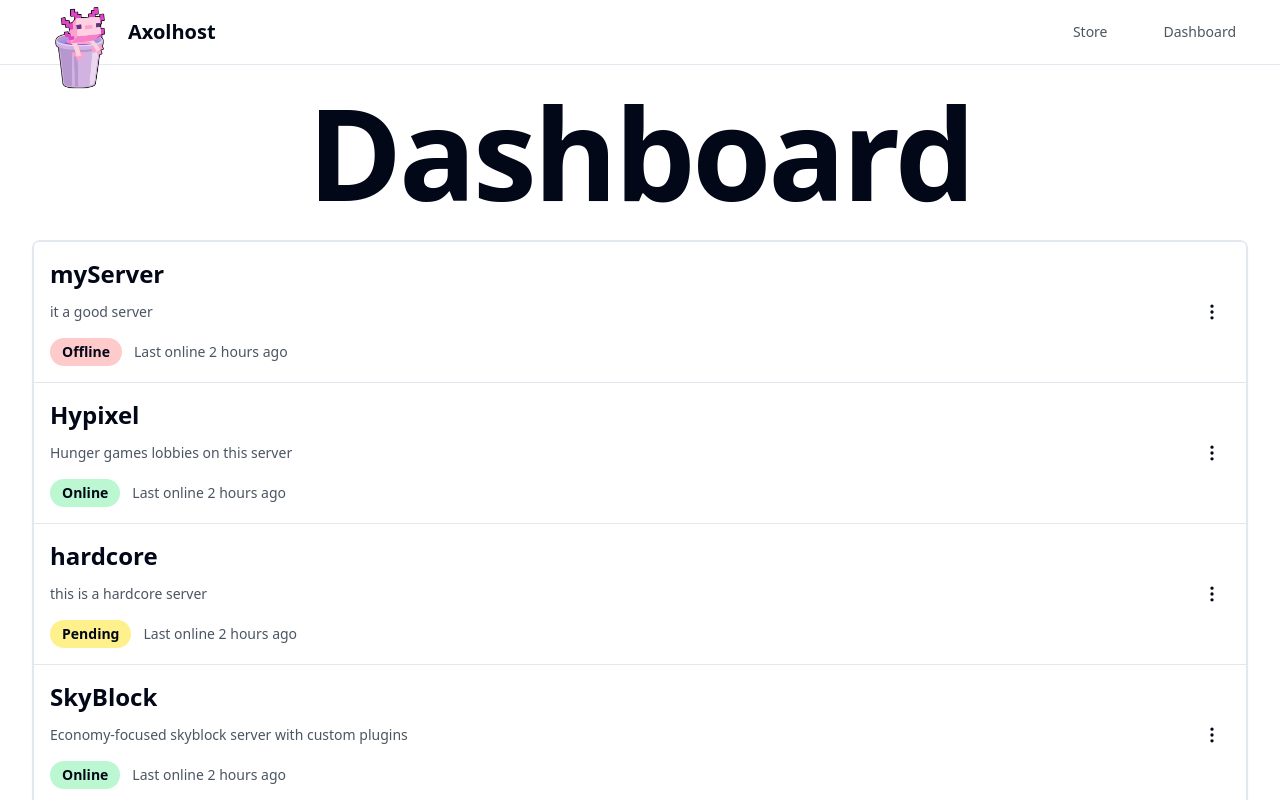
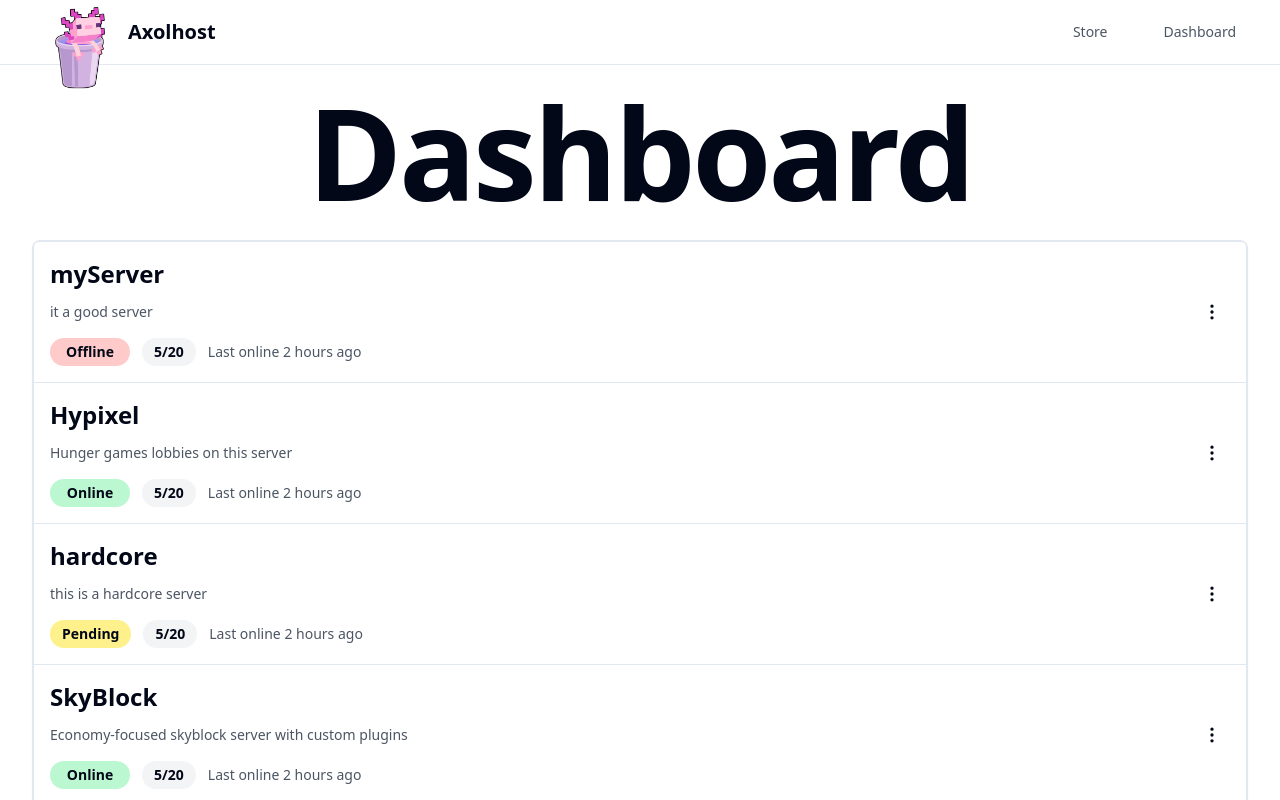
Before and after one commit to samuelmjordan/hosting-platform-web, a Next.js app: page /dashboard in a window 1280 px wide. Shown: the top 800 px of the page. Built offline with nearby package versions, Linux system fonts and the light colour scheme.

Commit message:
dashboard rework

```diff
--- a/src/app/_components/dahboardTable.tsx
+++ b/src/app/_components/dahboardTable.tsx
@@ -13,7 +13,6 @@ import { EllipsisVertical } from 'lucide-react';
 const getStatusStyles = (status: string) => {
   switch (status.toLowerCase()) {
     case "online":
-      console.log("here");
       return 'bg-green-200';
     case "offline":
       return 'bg-red-200';
@@ -40,14 +39,17 @@ export function DashboardTable({
             </TableHeader>
             <TableBody>
               {servers.map((server) =>
-              <TableRow>
+              <TableRow key={server.id}>
                 <TableCell>
                   <div>
                     <h1 className="text-2xl font-bold mb-3">{server.title}</h1>
-                    <p className="text-gray-600 mb-4">{server.description}</p>
+                    <p className="text-gray-600 mb-4 max-w-s line-clamp-3">{server.description}</p>
                     <div className="flex items-center gap-3">
-                      <span className={`inline-flex px-3 py-1 text-sm rounded-full ${getStatusStyles(server.status)} font-semibold`}>
+                      <span className={`inline-flex px-3 py-1 text-sm rounded-full ${getStatusStyles(server.status)} font-semibold min-w-20 justify-center`}>
                         {server.status}
+                      </span>
+                      <span className={`inline-flex px-3 py-1 text-sm rounded-full bg-gray-100 font-semibold min-w-10 justify-center`}>
+                        5/20
                       </span>
                       <span className="text-sm text-gray-600">Last online 2 hours ago</span>
                     </div>
```
